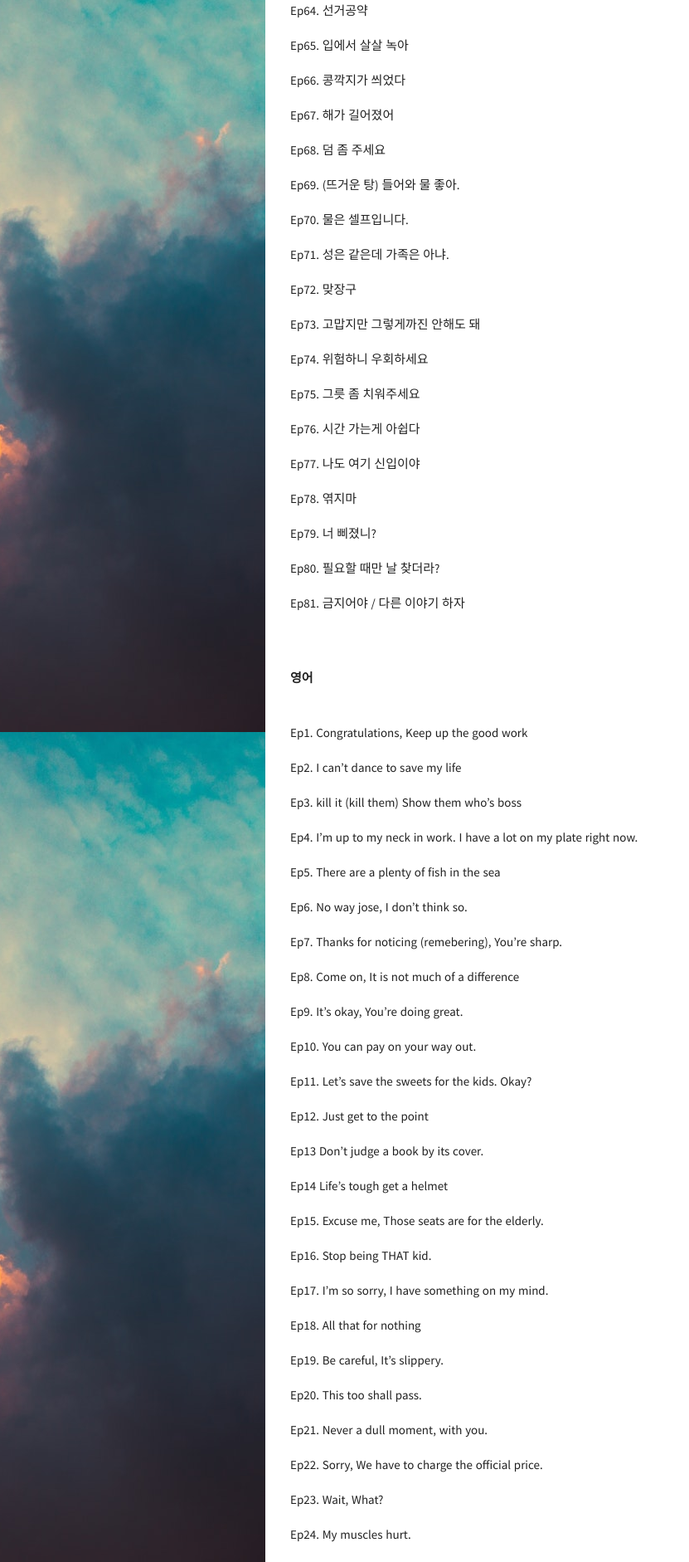
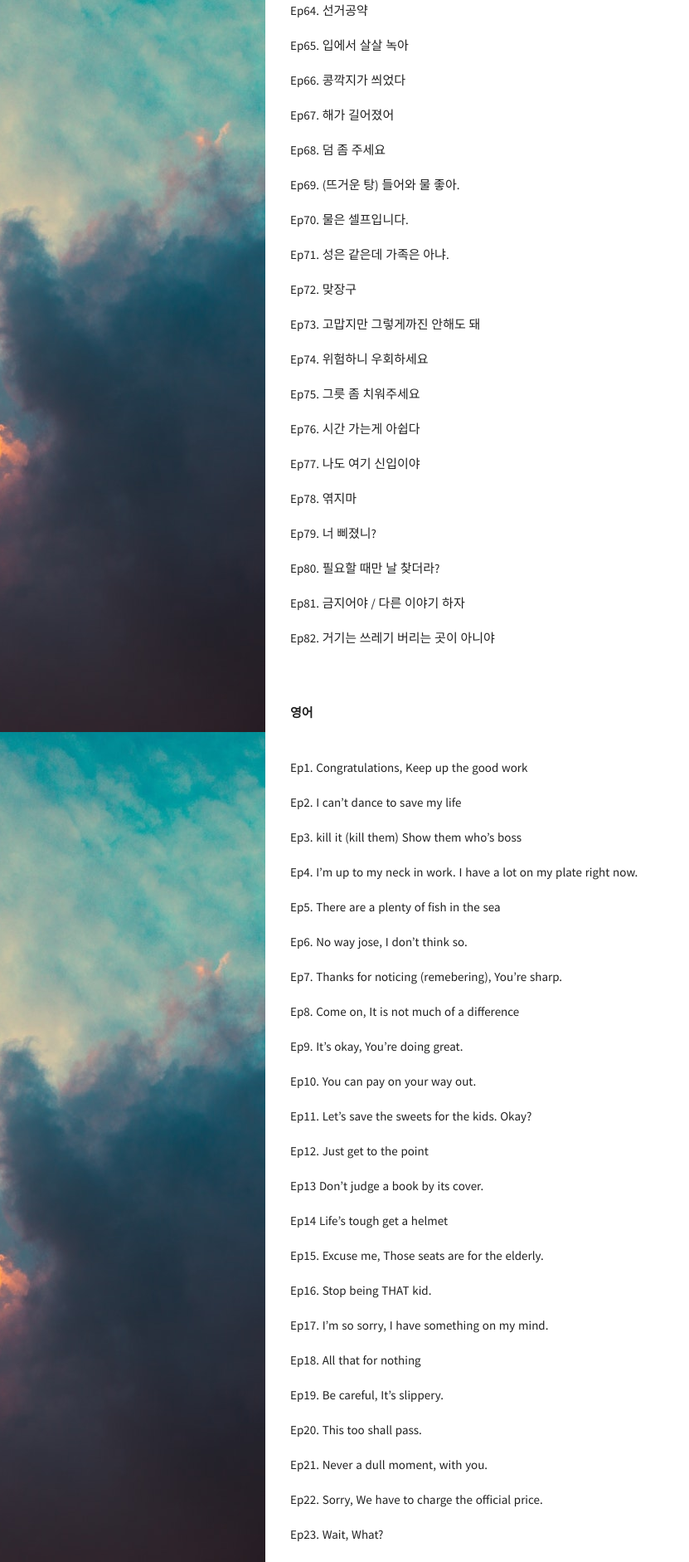
Before and after one commit to minoblog/minoblog.github.io, a Jekyll site: the page built from _posts/2018-10-02-Podcast-English-Total.md, in a window 1280 px wide. Shown: the part 3118-5000 px from the top of the page at 83% size, without its empty margins (0-831 px from the left). Built offline with Jekyll 4.4.1, drawn with Linux system fonts in a browser that asks for light colours.

Commit message:
Update 2018-10-02-Podcast-English-Total.md

```diff
--- a/_posts/2018-10-02-Podcast-English-Total.md
+++ b/_posts/2018-10-02-Podcast-English-Total.md
@@ -176,6 +176,8 @@ Ep80. 필요할 때만 날 찾더라?
 
 Ep81. 금지어야 / 다른 이야기 하자
 
+Ep82. 거기는 쓰레기 버리는 곳이 아니야
+
 
 <br>
 <br>
@@ -346,3 +348,5 @@ Ep79. What's wrong?
 Ep80. Well, I haven't heard from you in a while.
 
 Ep81. Let's save this for later.
+
+Ep82. Excuse me, You can't leave your garbage there.
```
